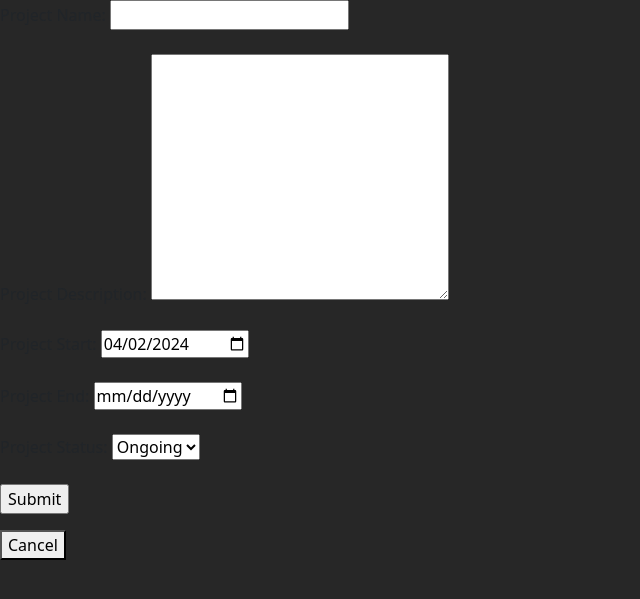
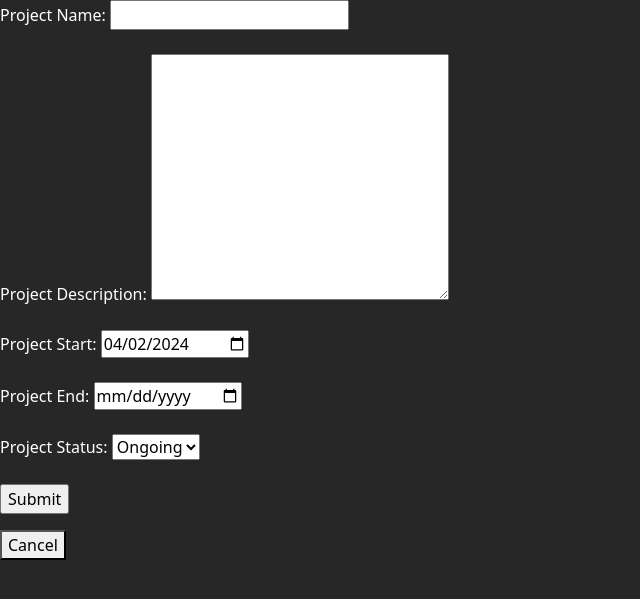
Before and after one commit to akaNiknok/ProjectManager, a Django app: page /create_project/ in a window 1280 px wide. Shown: the part 63-662 px from the top of the page, without its empty margins (0-640 px from the left). Run offline with Django 5.2, Linux system fonts and the light colour scheme; data comes from the database, SQL or seed files in the repository; some libraries are stand-ins or nearby versions.

Commit message:
Add temporary white color to labels

```diff
--- a/ProjectManager/PMApp/static/custom.css
+++ b/ProjectManager/PMApp/static/custom.css
@@ -31,3 +31,8 @@ td>h5 {
 table>tbody>tr>td>table>tbody>tr>td {
     padding: 10 !important;
 }
+
+/* Temporary color for labels */
+label {
+    color: white;
+}
```
